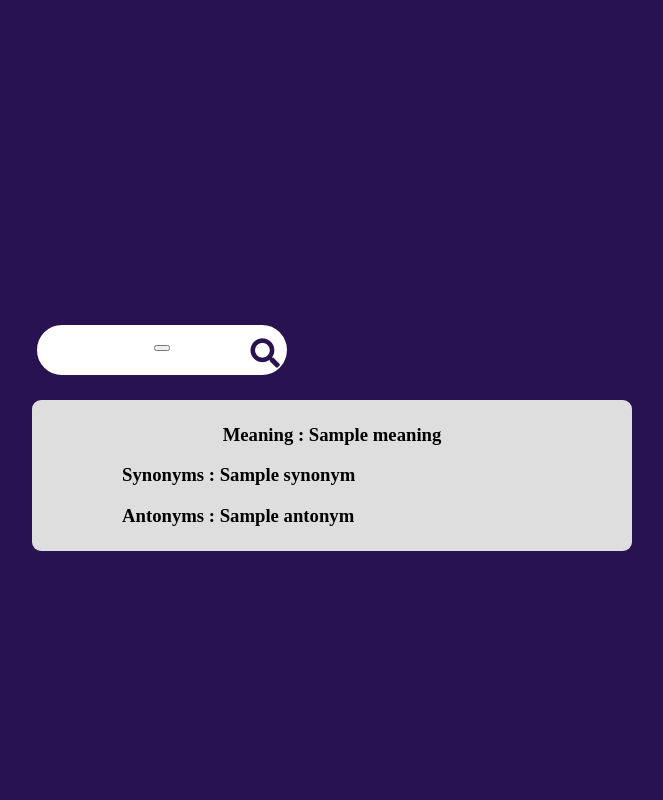
After one commit to itsbasil/dictionary_app, a Django app: template myenv/Dictionary_Pjt/dictionary/templates/word.html in a window 1280 px wide. The commit adds this page. Shown: the whole page, without its empty margins (478-1141 px from the left). Run offline with Django 4.2, Linux system fonts and the light colour scheme; the template is opened without the code that fills it: most values are stand-ins (such as "Sample title", 1, 10 or a date in 2020).

Commit message:
connection completed

```diff
--- a/myenv/Dictionary_Pjt/Dictionary_Pjt/urls.py
+++ b/myenv/Dictionary_Pjt/Dictionary_Pjt/urls.py
@@ -15,7 +15,7 @@ Including another URLconf
     2. Add a URL to urlpatterns:  path('blog/', include('blog.urls'))
 """
 from django.contrib import admin
-from django.urls import path,include
+from django.urls import path, include
 
 urlpatterns = [
     path('admin/', admin.site.urls),
--- /dev/null
+++ b/myenv/Dictionary_Pjt/dictionary/templates/word.html
@@ -0,0 +1,126 @@
+<!DOCTYPE html>
+<html lang="en">
+<head>
+    <meta charset="UTF-8">
+    <meta http-equiv="X-UA-Compatible" content="IE=edge">
+    <meta name="viewport" content="width=device-width, initial-scale=1.0">
+    <title>Search Bar</title>
+    <link rel="stylesheet" href="https://cdnjs.cloudflare.com/ajax/libs/font-awesome/5.15.3/css/all.min.css">
+<style>
+    body {
+    padding: 0;
+    margin: 0;
+    height: 100vh;
+    width: 100%;
+    background: #281350;
+}
+
+form{
+    position: relative;
+    top: 50%;
+    left: 50%;
+    transform: translate(-50%,-50%);
+    transition: all 1s;
+    width: 250px;
+    height: 50px;
+    background: white;
+    box-sizing: border-box;
+    border-radius: 25px;
+    border: 4px solid white;
+    padding: 5px;
+}
+
+input{
+    position: absolute;
+    top: 0;
+    left: 0;
+    width: 100%;;
+    height: 42.5px;
+    line-height: 30px;
+    outline: 0;
+    border: 0;
+    display: none;
+    font-size: 1em;
+    border-radius: 20px;
+    padding: 0 20px;
+}
+
+.fa{
+    box-sizing: border-box;
+    padding: 10px;
+    width: 42.5px;
+    height: 42.5px;
+    position: absolute;
+    top: 0;
+    right: 0;
+    border-radius: 50%;
+    color: #281350;
+    text-align: center;
+    font-size: 2.2em;
+    transition: all 1s;
+}
+
+form:hover{
+    width: 300px;
+    cursor: pointer;
+}
+
+form:hover input{
+    display: block;
+}
+
+form:hover .fa{
+    background: #281350;
+    color: white;
+}
+.container1{
+    text-align:center;
+    padding-top:350px;
+}
+.container{
+    position:relative;
+    background-color: rgb(222, 222, 222);
+    padding-top:5px;
+    padding-bottom:5px;
+    margin-left: 510px;
+    border-radius: 9px;
+    border-color: rgb(236, 234, 234);
+    width:600px;
+    font-style:normal;
+}
+.container2{
+    text-align:left;
+    padding-left:90px
+}
+button{
+    color:none;
+    border-color: none;
+
+}
+
+
+</style>
+</head>
+<body>
+    <div class="container1">
+    <form action="word">
+        <input type="search" name="search" placeholder="Search here ...">
+        <button type="submit">
+            <i class="fa fa-search"></i>
+         </button>
+    </form>
+   <div class="container">
+        <h3>Meaning : {{meaning}}</h3>
+<div class="container2">
+        <h3>Synonyms : {% for synonym in synonyms %}
+            {{synonym}}
+            {% endfor %}</h3>
+
+        <h3>Antonyms : {% for antonym in antonyms %}
+            {{antonym}}
+            {% endfor %}</h3>
+        </div>
+        </div>
+    </div>
+</body>
+</html>
--- a/myenv/Dictionary_Pjt/dictionary/urls.py
+++ b/myenv/Dictionary_Pjt/dictionary/urls.py
@@ -16,9 +16,9 @@ Including another URLconf
 """
 from django.contrib import admin
 from django.urls import path
-from.import views
+from . import views
 
 urlpatterns = [
     path('',views.home,name='home'),
-     path('search',views.search,name='search'),
+    path('word',views.word,name='word'),
 ]
```
Also changed, not shown: myenv/Dictionary_Pjt/dictionary/templates/home.html (+5 -5 lines), myenv/Dictionary_Pjt/dictionary/templates/search.html (deleted, +0 -86 lines), myenv/Dictionary_Pjt/dictionary/views.py (+13 -2 lines), 2 other files.
